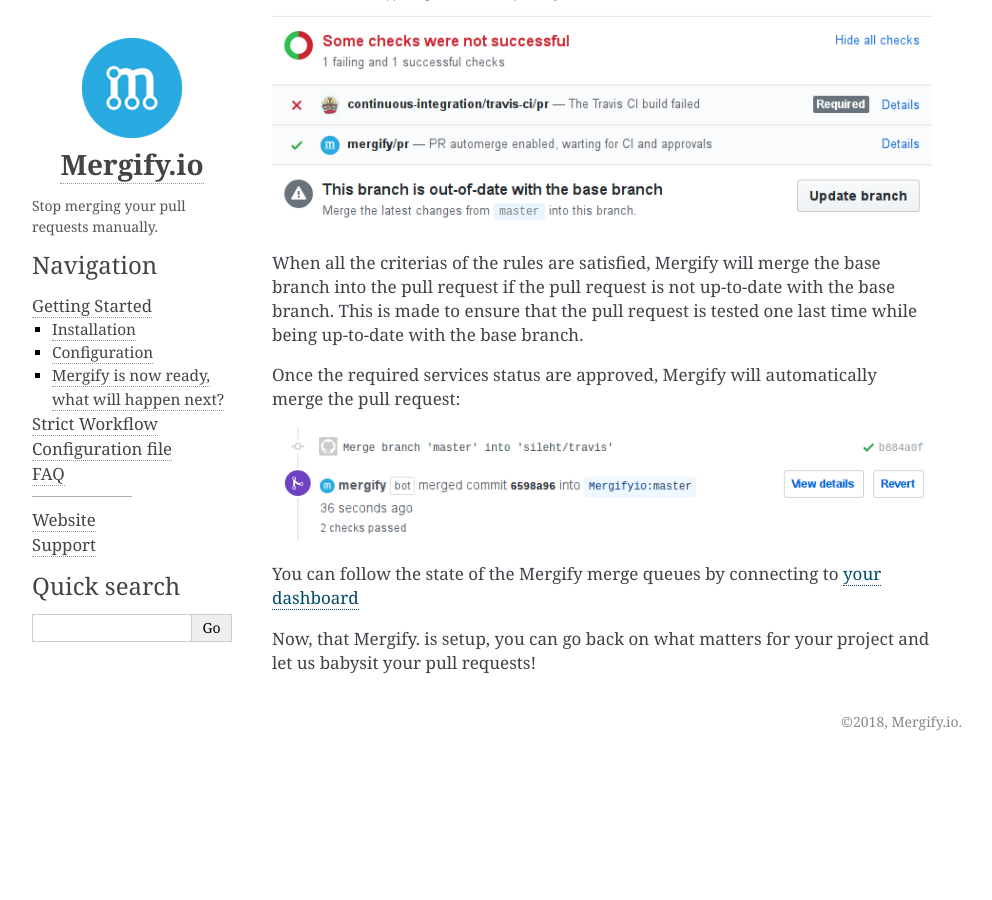
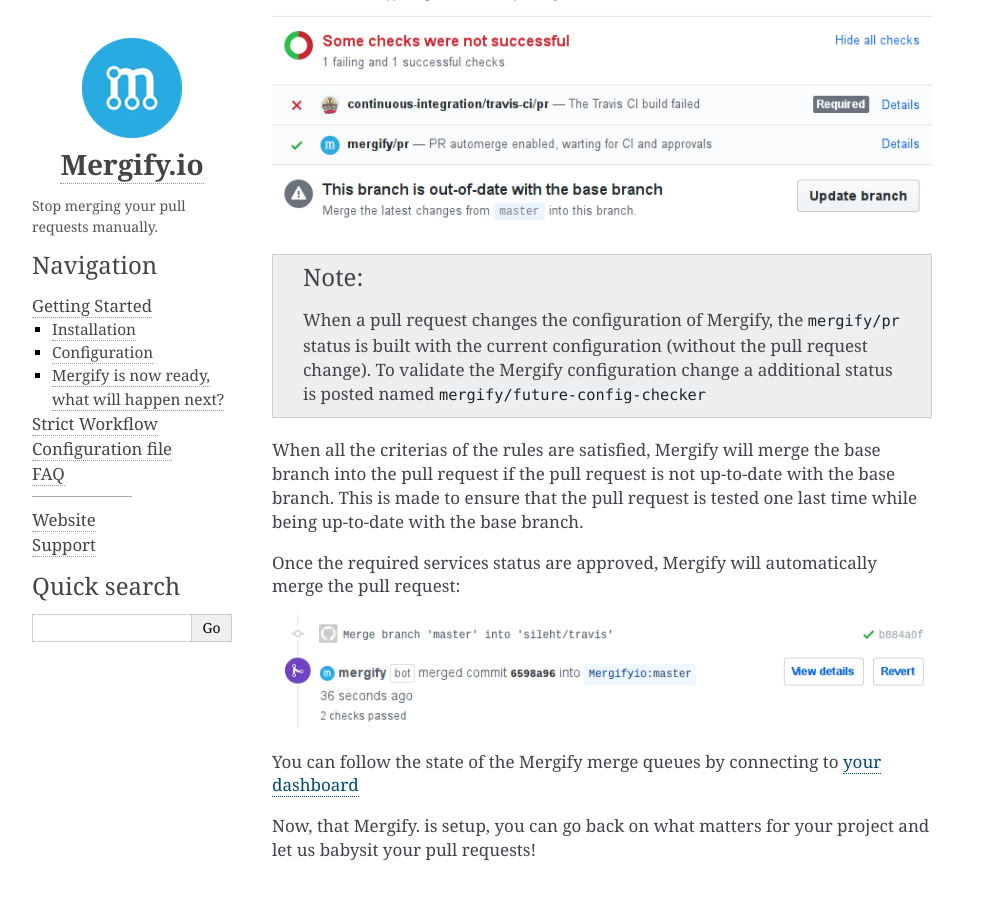
Before and after one commit to Mergifyio/mergify, a Sphinx documentation site: the page built from doc/source/getting-started.rst, in a window 1280 px wide and 900 px high, scrolled down 1901 px. Shown: the whole window, without its empty margins (148-1140 px from the left). Built offline with Sphinx 7.4.7, drawn with Linux system fonts in a browser that asks for light colours; before the commit the page ends 2662 px from its top, so only the background shows below that.

Commit message:
doc: explain behavior when .mergify.yml is changed

```diff
--- a/doc/source/getting-started.rst
+++ b/doc/source/getting-started.rst
@@ -92,6 +92,13 @@
 .. image:: _static/mergify-status-ko.png
    :alt: status check
 
+.. note::
+
+   When a pull request changes the configuration of Mergify, the ``mergify/pr``
+   status is built with the current configuration (without the pull request
+   change). To validate the Mergify configuration change a additional status is
+   posted named ``mergify/future-config-checker``
+
 When all the criterias of the rules are satisfied, Mergify will merge the base
 branch into the pull request if the pull request is not up-to-date with the
 base branch. This is made to ensure that the pull request is tested one last
```
